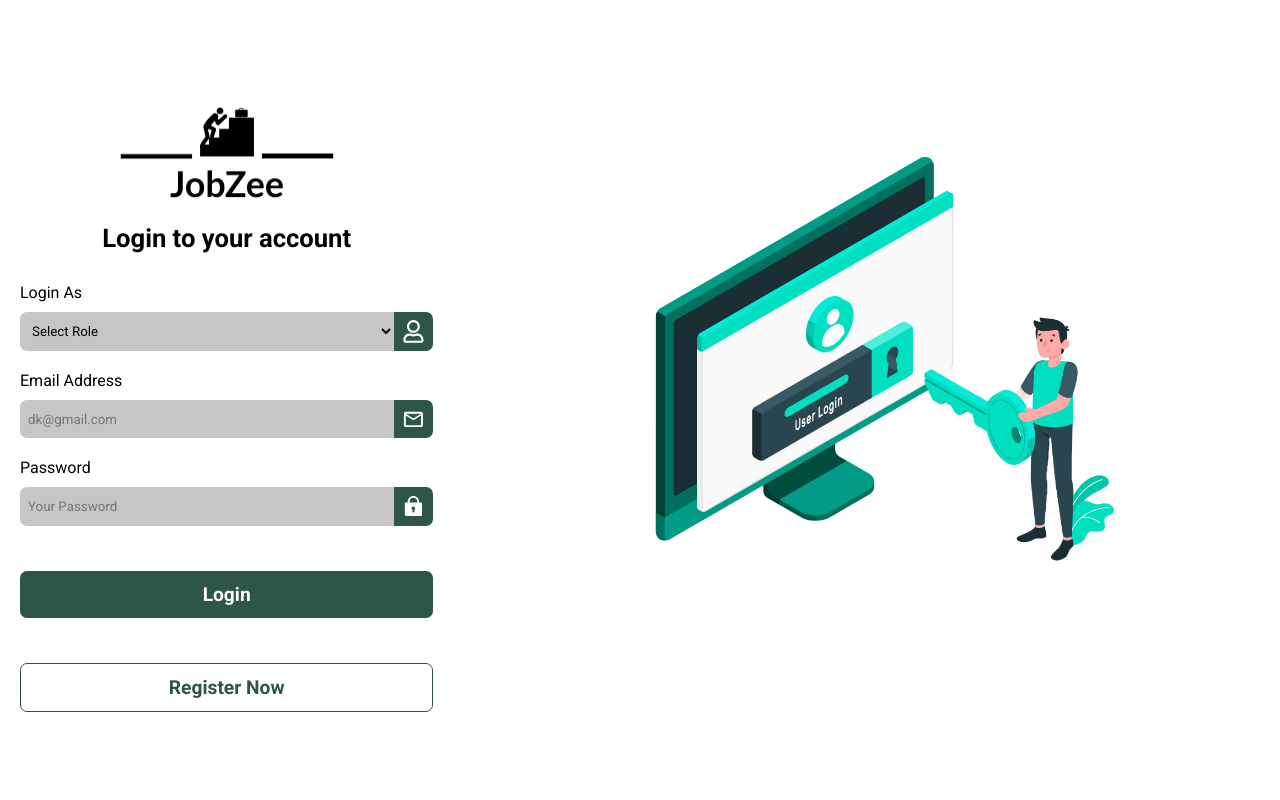
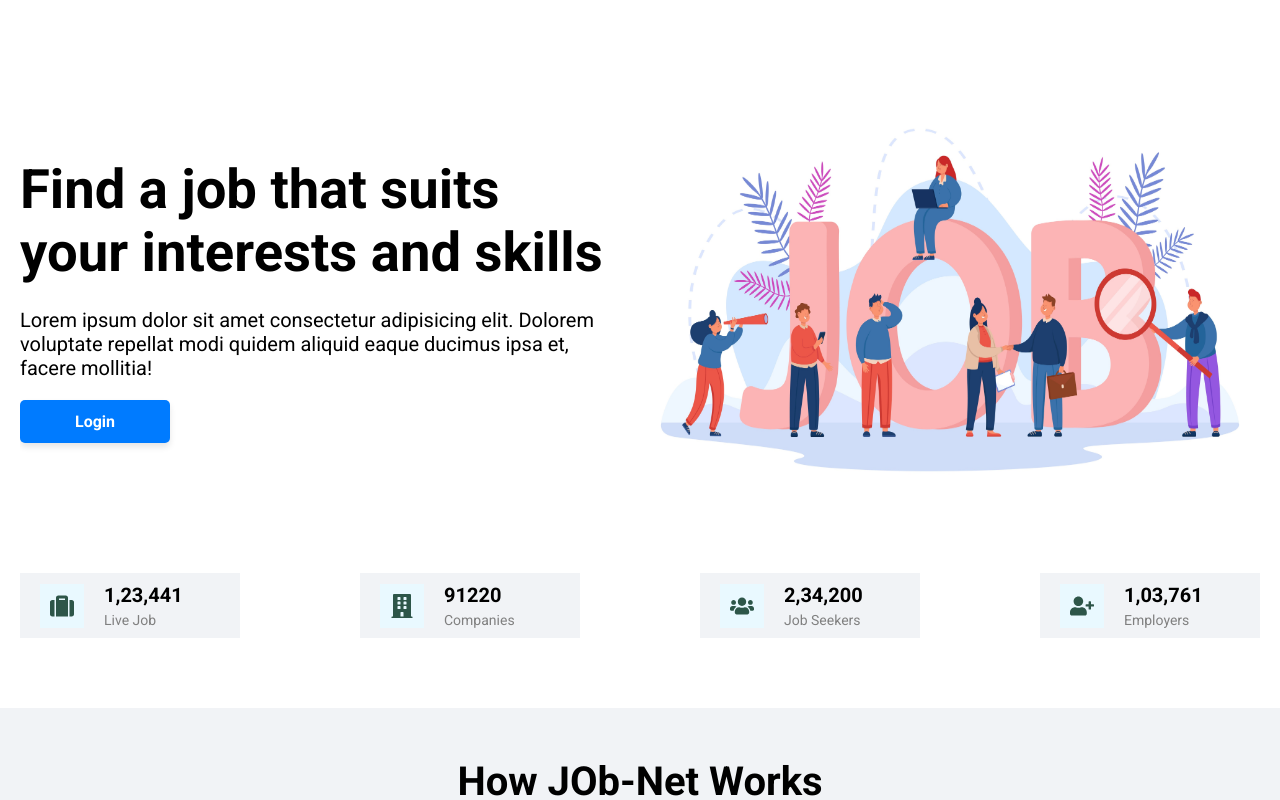
Before and after one commit to DeepankKujur/gettingPlaced, a React (Vite) app in the folder Frontend/: page / in a window 1280 px wide. Before the commit this address led to /login. Shown: the top 800 px of the page. Built offline with nearby package versions, Linux system fonts and the light colour scheme; no server answers.

Commit message:
ui updated

```diff
--- a/Frontend/src/App.css
+++ b/Frontend/src/App.css
@@ -438,6 +438,7 @@ p {
   margin: 0 auto;
   padding: 50px 0;
   gap: 35px;
+  text-align: center;
 }
 .categories .banner {
   display: flex;
@@ -1349,3 +1350,68 @@ nav .hamburger {
     z-index: 11;
   }
 }
+/* Styles for the Hero Section Login Button */
+.loginButton {
+  margin-top: 20px;
+  padding: 12px 24px;
+  background-color: #007bff; /* Primary blue color */
+  color: #fff; /* White text */
+  border: none;
+  border-radius: 5px;
+  font-size: 16px;
+  font-weight: 600;
+  cursor: pointer;
+  transition: all 0.3s ease-in-out;
+  box-shadow: 0 4px 6px rgba(0, 0, 0, 0.1); /* Subtle shadow */
+  width: 150px; /* Adjusted smaller width */
+  text-align: center;
+}
+
+.loginButton:hover {
+  background-color: #0056b3; /* Darker blue on hover */
+  transform: translateY(-2px); /* Slight hover effect */
+  box-shadow: 0 6px 10px rgba(0, 0, 0, 0.15); /* Enhance shadow on hover */
+}
+
+.loginButton:active {
+  background-color: #00408a; /* Even darker blue on click */
+  transform: translateY(0); /* Remove hover effect */
+  box-shadow: 0 2px 4px rgba(0, 0, 0, 0.1); /* Reduce shadow on click */
+}
+/* Register Button */
+button[type="submit"] {
+  position: relative;
+  padding: 12px 24px;
+  background-color: #28a745; /* Initial green background */
+  color: white; /* White text */
+  border: 2px solid transparent; /* Transparent border initially */
+  border-radius: 5px; /* Rounded corners */
+  font-size: 16px;
+  font-weight: 600;
+  cursor: pointer; /* Pointer cursor */
+  transition: all 0.3s ease-in-out; /* Smooth hover transition */
+  overflow: hidden; /* Prevent any overflow from animations */
+}
+
+/* Hover Effect */
+button[type="submit"]:hover {
+  background-color: #218838; /* Darker green background */
+  border: 2px solid transparent; /* Maintain the border size */
+  border-image: linear-gradient(
+    45deg,
+    #ff0000,
+    #ff7300,
+    #ffeb00,
+    #47ff00,
+    #00e4ff,
+    #6f00ff,
+    #ff00e1
+  ); /* Gradient border */
+  border-image-slice: 1; /* Applies gradient border effect fully */
+}
+
+/* Active (Click) State */
+button[type="submit"]:active {
+  background-color: #1e7e34; /* Even darker green when clicked */
+  transform: scale(0.98); /* Slight button press effect */
+}
--- a/Frontend/src/components/Auth/Login.jsx
+++ b/Frontend/src/components/Auth/Login.jsx
@@ -13,7 +13,6 @@ const Login = () => {
   const [role, setRole] = useState("");
 
   const { isAuthorized, setIsAuthorized } = useContext(Context);
-
   const handleLogin = async (e) => {
     e.preventDefault();
     try {
@@ -37,9 +36,9 @@ const Login = () => {
     }
   };
 
-  if(isAuthorized){
-    return <Navigate to={'/'}/>
-  }
+  // if(isAuthorized){
+  //   return <Navigate to={'/'}/>
+  // }
 
   return (
     <>
--- a/Frontend/src/components/Auth/Register.jsx
+++ b/Frontend/src/components/Auth/Register.jsx
@@ -8,6 +8,7 @@ import { Link, Navigate } from "react-router-dom";
 import axios from "axios";
 import toast from "react-hot-toast";
 import { Context } from "../../main";
+import { useNavigate } from "react-router-dom";
 
 const Register = () => {
   const [email, setEmail] = useState("");
@@ -15,6 +16,8 @@ const Register = () => {
   const [phone, setPhone] = useState("");
   const [password, setPassword] = useState("");
   const [role, setRole] = useState("");
+  const navigate = useNavigate(); // Use the navigate hook
+
 
   const { isAuthorized, setIsAuthorized, user, setUser } = useContext(Context);
 
@@ -38,14 +41,16 @@ const Register = () => {
       setPhone("");
       setRole("");
       setIsAuthorized(true);
+      navigate("/");
     } catch (error) {
       toast.error(error.response.data.message);
     }
+
   };
 
-  if(isAuthorized){
-    return <Navigate to={'/'}/>
-  }
+  // if(isAuthorized){
+  //   return <Navigate to={'/'}/>
+  // }
 
 
   return (
--- a/Frontend/src/components/Home/HeroSection.jsx
+++ b/Frontend/src/components/Home/HeroSection.jsx
@@ -1,7 +1,10 @@
 import React from "react";
 import { FaBuilding, FaSuitcase, FaUsers, FaUserPlus } from "react-icons/fa";
+import { useNavigate } from "react-router-dom";
 
 const HeroSection = () => {
+  const navigate=useNavigate();
+
   const details = [
     {
       id: 1,
@@ -40,6 +43,9 @@ const HeroSection = () => {
               voluptate repellat modi quidem aliquid eaque ducimus ipsa et,
               facere mollitia!
             </p>
+            <button className="loginButton" onClick={() => navigate("/login")}>
+              Login
+            </button>
           </div>
           <div className="image">
             <img src="/heroS.jpg" alt="hero" />
--- a/Frontend/src/components/Home/Home.jsx
+++ b/Frontend/src/components/Home/Home.jsx
@@ -1,17 +1,11 @@
 import React from "react";
-import { useContext } from "react";
-import { Context } from "../../main";
-import { Navigate } from "react-router-dom";
 import HeroSection from "./HeroSection";
 import HowItWorks from "./HowItWorks";
 import PopularCategories from "./PopularCategories";
 import PopularCompanies from "./PopularCompanies";
 
 const Home = () => {
-  const { isAuthorized } = useContext(Context);
-  if (!isAuthorized) {
-    return <Navigate to={"/login"} />;
-  }
+
   return (
     <>
       <section className="homePage page">
```
